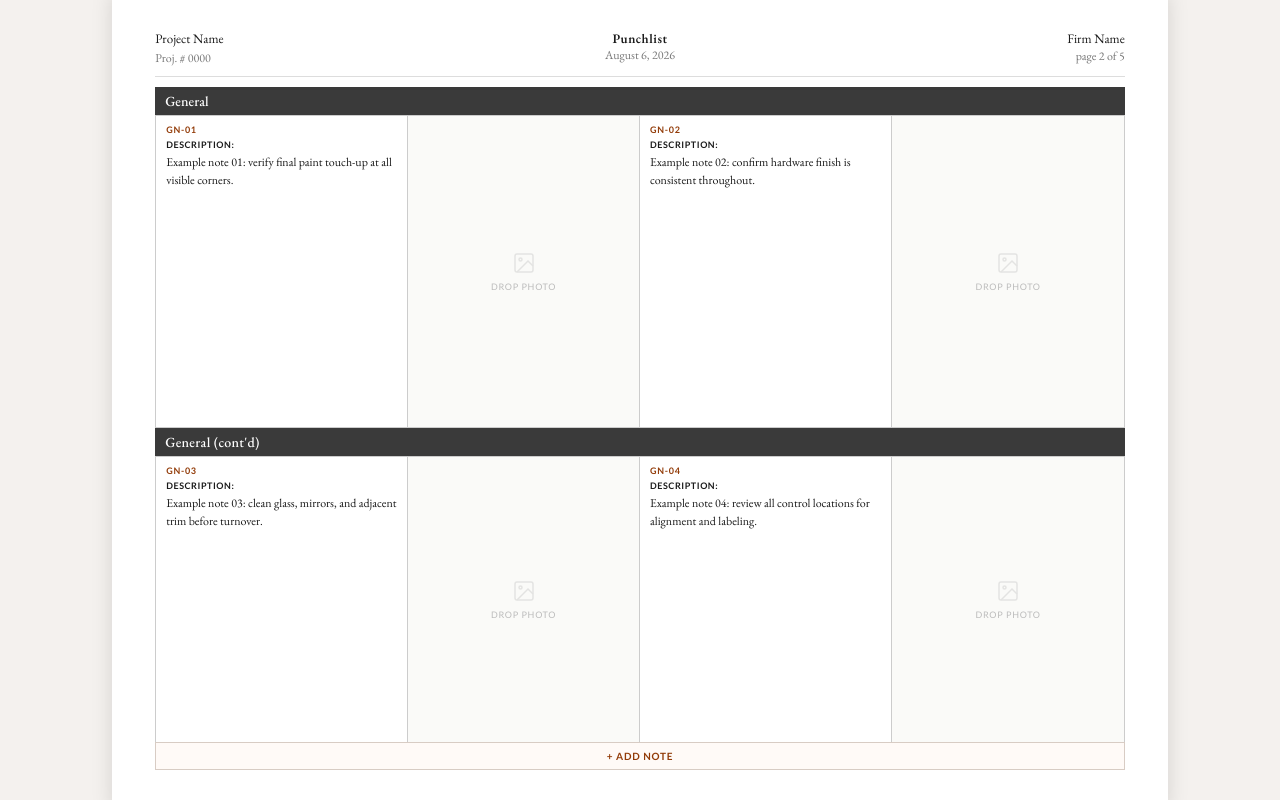
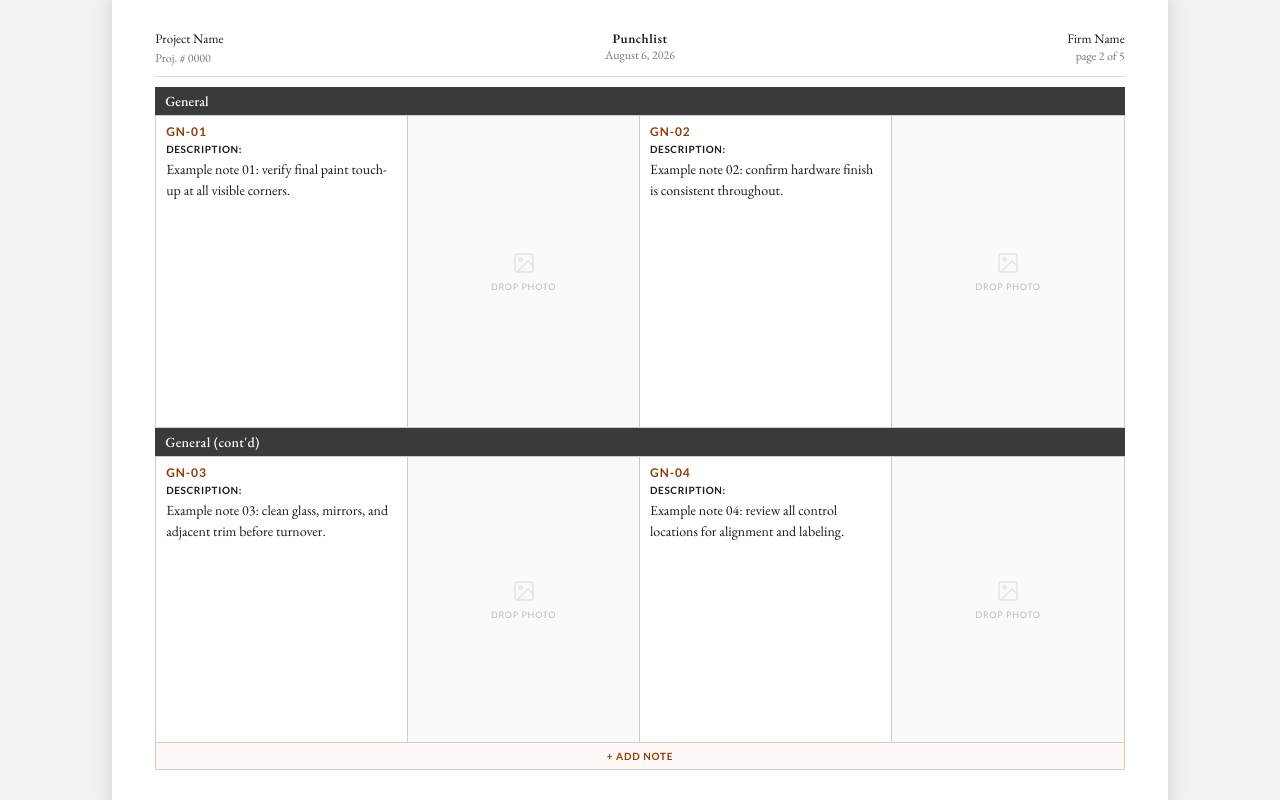
Before and after one commit to blakehecksher/Punchlist, a React (Vite) app: page / in a window 1280 px wide. Shown: the part 920-1720 px from the top of the page. Built offline with nearby package versions, Linux system fonts and the light colour scheme.

Commit message:
Updated item card font size

```diff
--- a/src/styles.css
+++ b/src/styles.css
@@ -703,14 +703,14 @@ body {
   flex: 1;
 }
 .item-num {
-  font-size: 9px;
+  font-size: 12px;
   font-weight: 700;
   letter-spacing: 0.08em;
   color: #923b08;
   text-transform: uppercase;
 }
 .item-label {
-  font-size: 9px;
+  font-size: 10px;
   font-weight: 700;
   color: #1a1a1a;
   text-transform: uppercase;
@@ -718,7 +718,7 @@ body {
 }
 .item-desc-edit {
   font-family: "EB Garamond", serif;
-  font-size: 12px;
+  font-size: 14px;
   color: #1a1a1a;
   line-height: 1.45;
   border: none;
@@ -1103,7 +1103,9 @@ body {
   display: flex;
   align-items: center;
   justify-content: center;
-  transition: color 0.12s, background 0.12s;
+  transition:
+    color 0.12s,
+    background 0.12s;
 }
 .sidebar-item:hover .sidebar-item-delete {
   color: #666;
@@ -1189,7 +1191,9 @@ body {
   letter-spacing: 0.07em;
   text-transform: uppercase;
   text-align: left;
-  transition: background 0.12s, border-color 0.12s;
+  transition:
+    background 0.12s,
+    border-color 0.12s;
 }
 .sidebar-action-btn:hover {
   background: #333;
@@ -1220,7 +1224,6 @@ body {
   z-index: 140;
   background: transparent;
 }
-
 
 /* ── Print ── */
 @media print {
```
